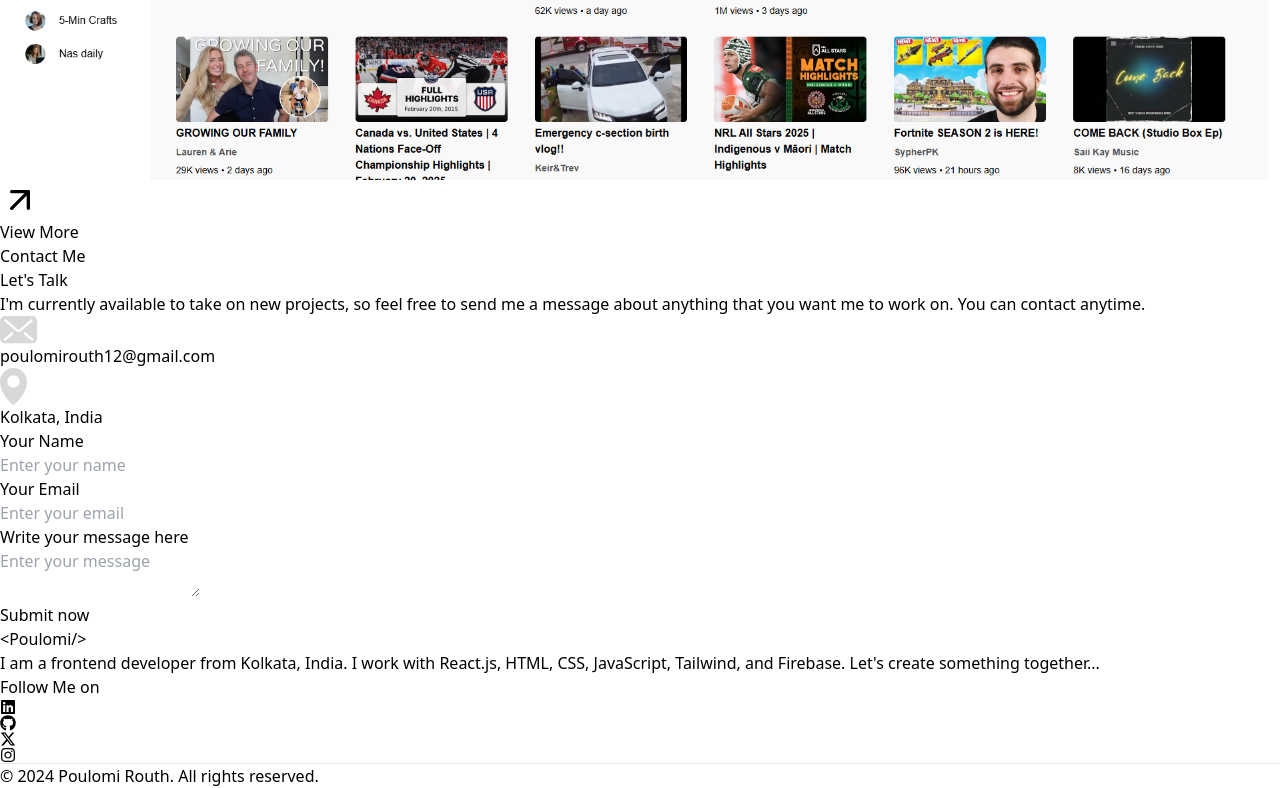
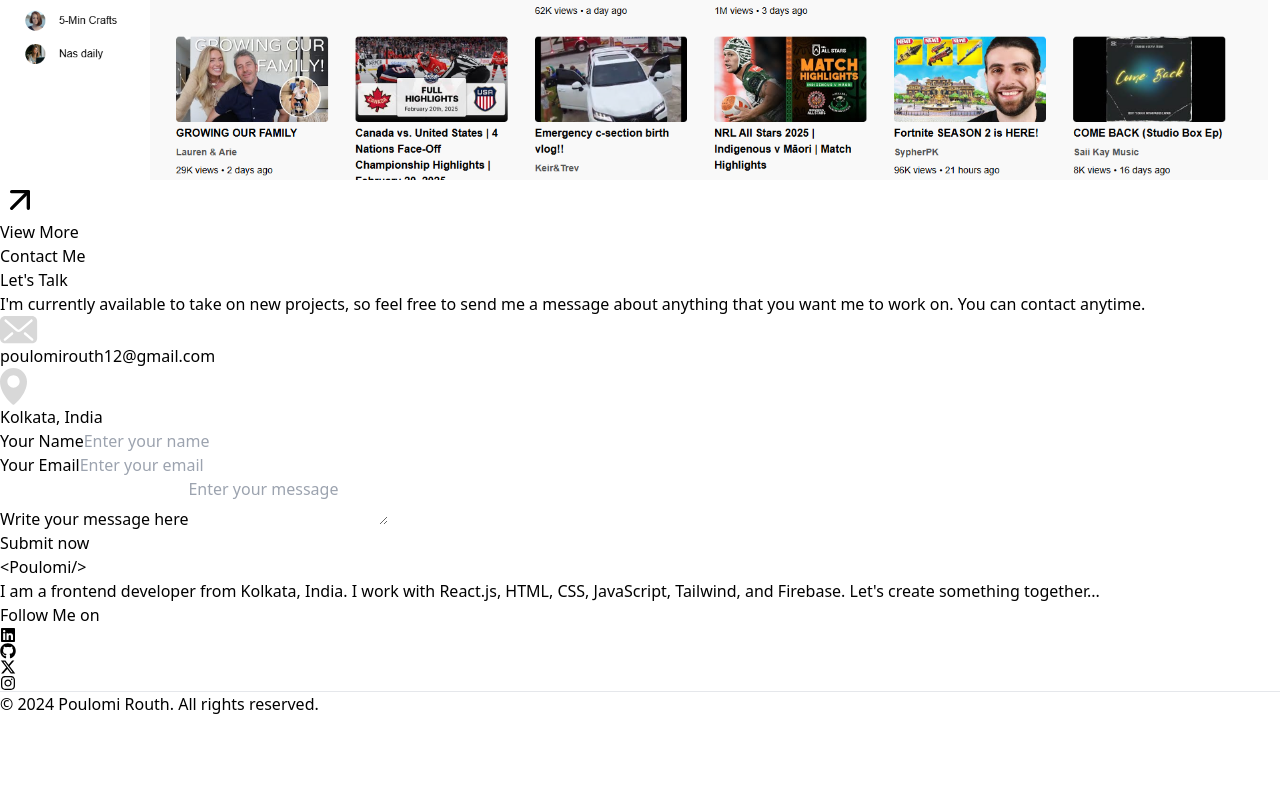
Before and after one commit to myselfpoulomi/my-portfolio, a React (Vite) app: page / in a window 1280 px wide. Shown: the part 8409-9197 px from the top of the page. After the commit the page ends 9125 px from the top, so only its background shows below. Built offline with nearby package versions, Linux system fonts and the light colour scheme.

Commit message:
sending email

```diff
--- a/src/Components/AboutMe.jsx
+++ b/src/Components/AboutMe.jsx
@@ -3,7 +3,7 @@
 
 function AboutMe() {
   return (
-    <div className="text-white mt-8 px-8 md:px-12 lg:px-20 md:h-[800px] h-[700px] flex flex-col items-center">
+    <div className="text-white mt-5 px-8 md:px-12 lg:px-20 md:h-[800px] h-[700px] flex flex-col items-center">
       {/* Section Title */}
       <div className="text-[32px] md:text-[40px] font-bold text-center mt-2 relative">
         <h1 className="inline-block relative pb-2 text-zinc-200">
--- a/src/Components/ContactMe.jsx
+++ b/src/Components/ContactMe.jsx
@@ -3,6 +3,44 @@
 import location from "../assets/icons/location.svg";
 
 function ContactMe() {
+
+  const onSubmit = async (event) => {
+    event.preventDefault();
+    console.log("Form submission started...");
+
+    try {
+      const formData = new FormData(event.target);
+      formData.append("access_key", "c6cf40aa-c7e1-427d-a1e7-8c0026e0e7d9");
+
+      const object = Object.fromEntries(formData);
+      const json = JSON.stringify(object);
+
+      console.log("Form Data Object:", object);
+      console.log("JSON Payload:", json);
+
+      const response = await fetch("https://api.web3forms.com/submit", {
+        method: "POST",
+        headers: {
+          "Content-Type": "application/json",
+          Accept: "application/json"
+        },
+        body: json
+      });
+
+      const res = await response.json();
+      console.log("API Response:", res);
+
+      if (res.success) {
+        console.log("Success:", res);
+      } else {
+        console.error("Form submission failed:", res);
+      }
+    } catch (error) {
+      console.error("Error during form submission:", error);
+    }
+  };
+
+
   return (
     <div className="flex flex-col items-center  mt-16 py-6 justify-center">
       <div className="text-[28px] md:text-[40px] font-bold text-center relative">
@@ -36,37 +74,41 @@
         </div>
 
         {/* Right Section - Form */}
-        <div className="w-full md:w-[60%] px-4 md:px-6 text-zinc-300 flex flex-col gap-4 md:gap-5">
+        <form
+        onSubmit={onSubmit}
+        className="w-full md:w-[60%] px-4 md:px-6 text-zinc-300 flex flex-col gap-4 md:gap-5">
           <div>
-            <p className="mb-1">Your Name</p>
+            <label className="mb-1">Your Name</label>
             <input
               type="text"
+              name="name"
               placeholder="Enter your name"
               className="w-full p-2 bg-[#201e1b] text-white border border-gray-700 rounded"
             />
           </div>
           <div>
-            <p className="mb-1">Your Email</p>
+            <label className="mb-1">Your Email</label>
             <input
               type="email"
+              name="email"
               placeholder="Enter your email"
               className="w-full p-2 bg-[#201e1b] text-white border border-gray-700 rounded"
             />
           </div>
           <div>
-            <p className="mb-1">Write your message here</p>
+            <label className="mb-1">Write your message here</label>
             <textarea
               placeholder="Enter your message"
               className="w-full p-2 bg-[#201e1b] text-white border border-gray-700 rounded h-32"
+              name="massage"
             ></textarea>
           </div>
           <div className="flex justify-center md:justify-start w-[100%]">
-          <button className="px-6 py-3 w-[200px] rounded-full text-white font-medium bg-gradient-to-r from-indigo-500 via-purple-500 to-pink-500 hover:opacity-90 transition">
+          <button type="submit" className="px-6 py-3 w-[200px] rounded-full text-white font-medium bg-gradient-to-r from-indigo-500 via-purple-500 to-pink-500 hover:opacity-90 transition">
             Submit now
           </button>
           </div>
-
-        </div>
+        </form>
       </div>
     </div>
   );
--- a/src/Components/Home.jsx
+++ b/src/Components/Home.jsx
@@ -14,7 +14,7 @@
     document.body.removeChild(link);
   };
   return (
-    <div className="md:h-[770px] h-[600px] text-white flex items-center justify-center flex-col gap-1 px-6 md:px-0 mt-6">
+    <div className="md:h-[770px] h-[600px] text-white flex items-center justify-center flex-col gap-1 px-6 md:px-0 mt-3">
       <div className=" flex flex-col justify-center items-center md:gap-2 gap-5 md:h-[580px] h-[500px] w-full  md:w-[40%]">
         <img
           src={profilepic}
--- a/src/Components/Navbar.jsx
+++ b/src/Components/Navbar.jsx
@@ -5,7 +5,7 @@
 
   return (
     <nav className="w-full text-white bg-transparent">
-      <div className="flex items-center justify-between md:justify-evenly px-6 py-4 md:px-10">
+      <div className="flex items-center justify-between md:justify-evenly px-6 py-6 md:px-10">
         {/* Logo / Brand Name */}
         <div className="text-2xl font-bold bg-clip-text text-transparent bg-gradient-to-r from-indigo-500 via-purple-500 to-pink-500">{"<Poulomi/>"}</div>
 
```
